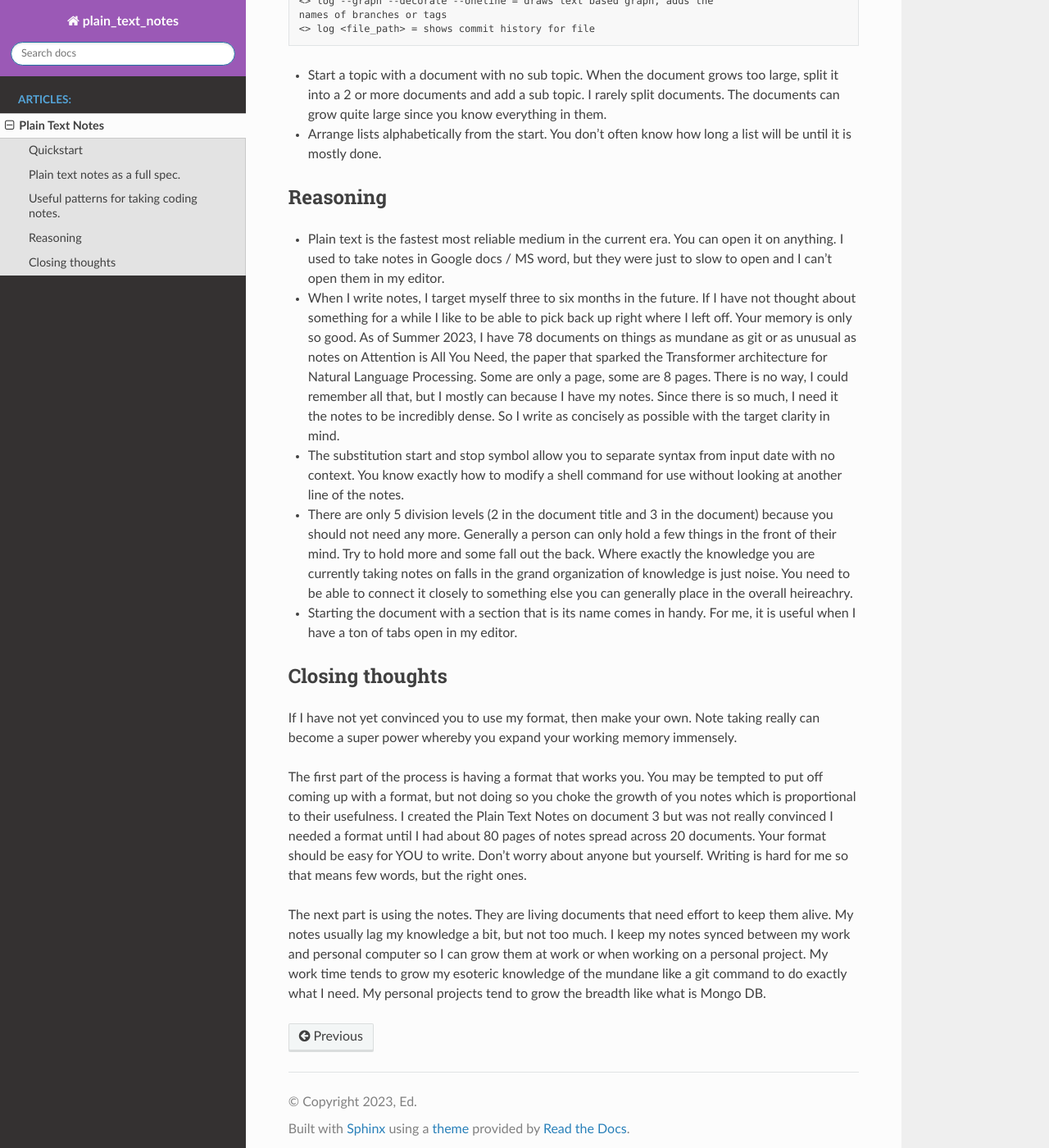
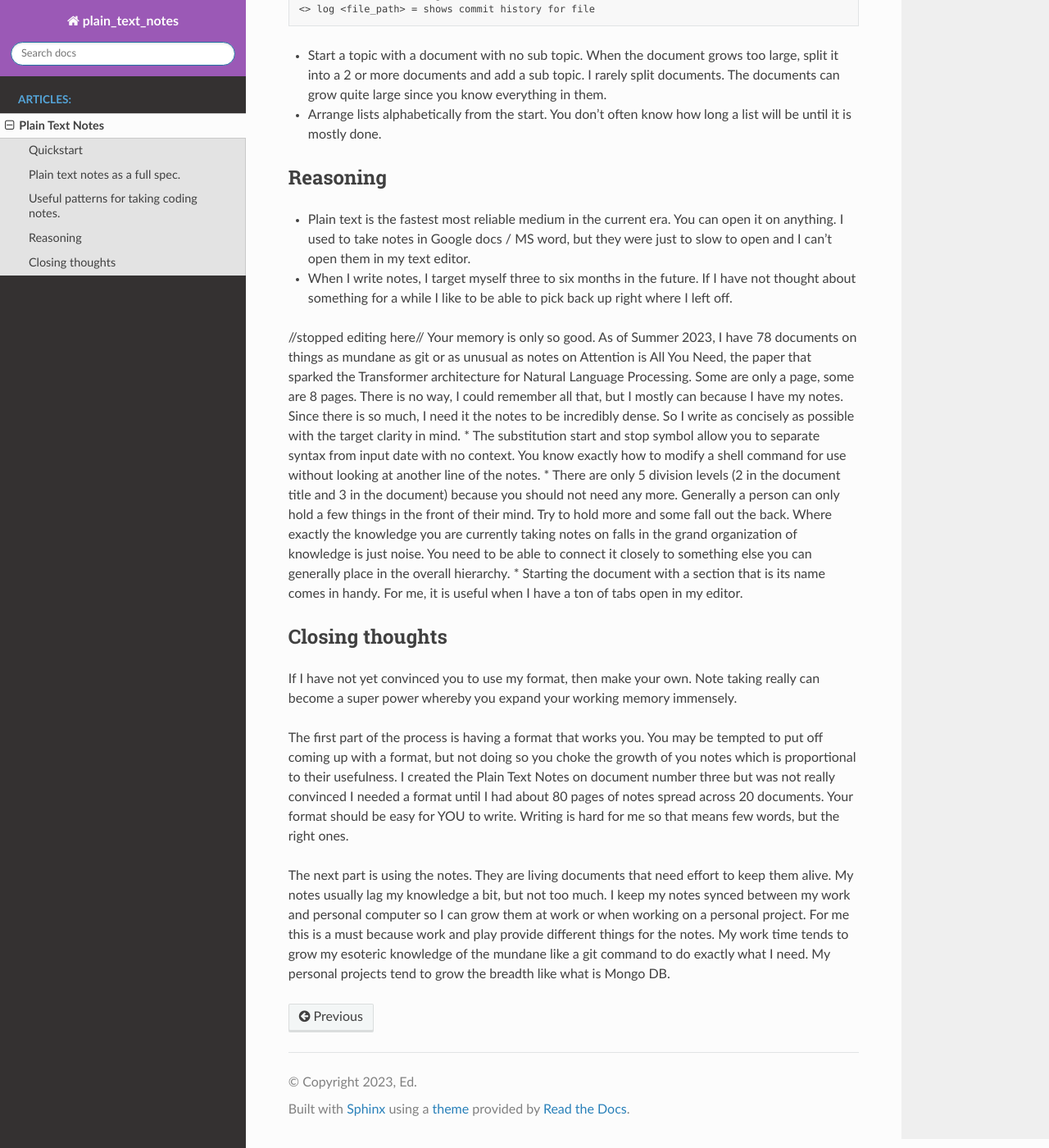
Before and after one commit to Rowlando13/plain-text-notes, a Sphinx documentation site: the page built from docs/source/general/plain_text_notes.rst, in a window 1280 px wide and 1400 px high, scrolled down 2749 px. Shown: the whole window at 82% size. Built offline with Sphinx 7.4.7 and the Read the Docs theme 2.0.0, drawn with Linux system fonts in a browser that asks for light colours; some of the changed text lies outside the part shown.

Commit message:
Edited some more.

```diff
--- a/docs/source/general/plain_text_notes.rst
+++ b/docs/source/general/plain_text_notes.rst
@@ -66,13 +66,13 @@
 
 *  File type: utf-8 encoded plain text
 *  Writing style: Prefer phrases to complete sentence. Maximum clarity with minimum text.
-*  File name: <topic> <subtopic> .txt , eg "Python 3 datetime.txt". The subtopic is optional.
+*  File name: <topic> <subtopic> .txt , eg "Python3 datetime.txt". The subtopic is optional.
 *  Symbol substitution:
 
       *  substitution start and stop symbol: ``<`` ``>``
       *  The command ``git status`` would be written as is since you just type it in. The command ``git remote add url`` would be written as git remote add <url.com>, since you have to replace <url.com> with an actual url.
       *  The default substitution start and stop symbols may not be suitable for all conditions and can be set on a per document basis.
-      *  The text between < and > may hint at how the text is formatted it , eg git config --global user.email <you@gmail.com>.
+      *  The text between < and > may hint at how the text is formatted in it , eg git config --global user.email <you@gmail.com>.
 
 *  There are only 3 division levels available in a document.
 
@@ -121,16 +121,18 @@
 Reasoning
 --------------------------
 
-*  Plain text is the fastest most reliable medium in the current era. You can open it on anything. I used to take notes in Google docs / MS word, but they were just to slow to open and I can't open them in my editor.
-*  When I write notes, I target myself three to six months in the future. If I have not thought about something for a while I like to be able to pick back up right where I left off. Your memory is only so good. As of Summer 2023, I have 78 documents on things as mundane as git or as unusual as notes on Attention is All You Need, the paper that sparked the Transformer architecture for Natural Language Processing. Some are only a page, some are 8 pages. There is no way, I could remember all that, but I mostly can because I have my notes. Since there is so much, I need it the notes to be incredibly dense. So I write as concisely as possible with the target clarity in mind.
+*  Plain text is the fastest most reliable medium in the current era. You can open it on anything. I used to take notes in Google docs / MS word, but they were just to slow to open and I can't open them in my text editor.
+*  When I write notes, I target myself three to six months in the future. If I have not thought about something for a while I like to be able to pick back up right where I left off.
+//stopped editing here//
+Your memory is only so good. As of Summer 2023, I have 78 documents on things as mundane as git or as unusual as notes on Attention is All You Need, the paper that sparked the Transformer architecture for Natural Language Processing. Some are only a page, some are 8 pages. There is no way, I could remember all that, but I mostly can because I have my notes. Since there is so much, I need it the notes to be incredibly dense. So I write as concisely as possible with the target clarity in mind.
 *  The substitution start and stop symbol allow you to separate syntax from input date with no context. You know exactly how to modify a shell command for use without looking at another line of the notes.
-*  There are only 5 division levels (2 in the document title and 3 in the document) because you should not need any more. Generally a person can only hold a few things in the front of their mind. Try to hold more and some fall out the back. Where exactly the knowledge you are currently taking notes on falls in the grand organization of knowledge is just noise. You need to be able to connect it closely to something else you can generally place in the overall heireachry.
+*  There are only 5 division levels (2 in the document title and 3 in the document) because you should not need any more. Generally a person can only hold a few things in the front of their mind. Try to hold more and some fall out the back. Where exactly the knowledge you are currently taking notes on falls in the grand organization of knowledge is just noise. You need to be able to connect it closely to something else you can generally place in the overall hierarchy.
 *  Starting the document with a section that is its name comes in handy. For me, it is useful when I have a ton of tabs open in my editor.
 
 Closing thoughts
 ---------------------
 If I have not yet convinced you to use my format, then make your own. Note taking really can become a super power whereby you expand your working memory immensely.
 
-The first part of the process is having a format that works you. You may be tempted to put off coming up with a format, but not doing so you choke the growth of you notes which is proportional to their usefulness. I created the Plain Text Notes on document 3 but  was not really convinced I needed a format until I had about 80 pages of notes spread across 20 documents. Your format should be easy for YOU to write. Don't worry about anyone but yourself. Writing is hard for me so that means few words, but the right ones.
+The first part of the process is having a format that works you. You may be tempted to put off coming up with a format, but not doing so you choke the growth of you notes which is proportional to their usefulness. I created the Plain Text Notes on document number three but was not really convinced I needed a format until I had about 80 pages of notes spread across 20 documents. Your format should be easy for YOU to write. Writing is hard for me so that means few words, but the right ones.
 
-The next part is using the notes. They are living documents that need effort to keep them alive. My notes usually lag my knowledge a bit, but not too much. I keep my notes synced between my work and personal computer so I can grow them at work or when working on a personal project. My work time tends to grow my esoteric knowledge of the mundane like a git command to do exactly what I need. My personal projects tend to grow the breadth like what is Mongo DB.
+The next part is using the notes. They are living documents that need effort to keep them alive. My notes usually lag my knowledge a bit, but not too much. I keep my notes synced between my work and personal computer so I can grow them at work or when working on a personal project. For me this is a must because work and play provide different things for the notes. My work time tends to grow my esoteric knowledge of the mundane like a git command to do exactly what I need. My personal projects tend to grow the breadth like what is Mongo DB.
```
Also changed, not shown: other parts of docs/source/general/plain_text_notes.rst (+3 -3 lines).
